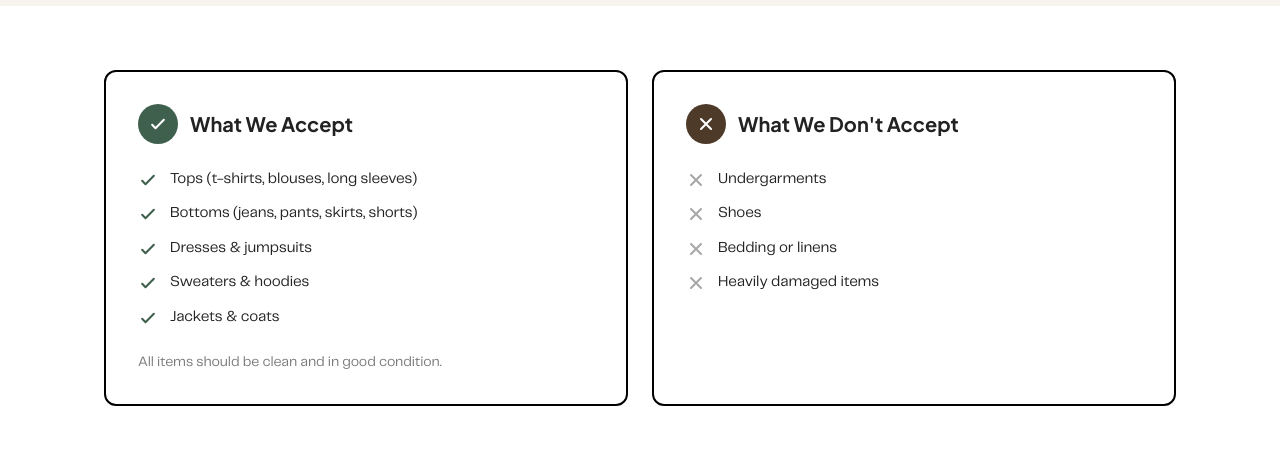
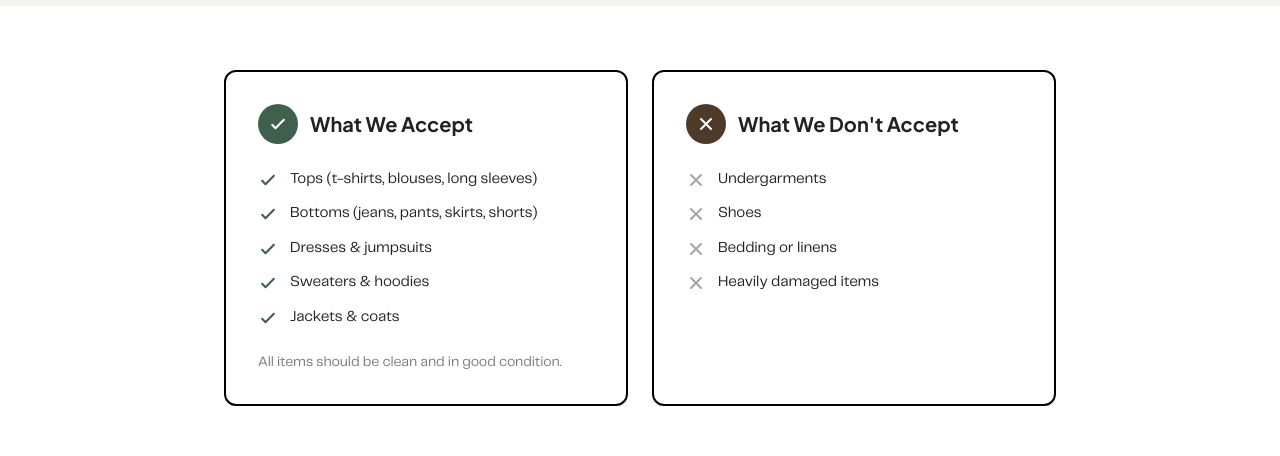
Before and after one commit to UgaTheDev/H4I_CampusCloset, a Next.js app: page /donate in a window 1280 px wide. Shown: the part 721-1177 px from the top of the page. Built offline with nearby package versions, Linux system fonts and the light colour scheme; no server answers; the database is empty; a web font is replaced by a local one.

Commit message:
Narrow donation page content width to max-w-4xl

```diff
--- a/src/app/(public)/donate/page.tsx
+++ b/src/app/(public)/donate/page.tsx
@@ -125,7 +125,7 @@ export default function DonatePage() {
 
       {/* ── Section 3: What We Accept ───────────────────── */}
       <section className="bg-white py-16">
-        <div className="mx-auto max-w-[1440px] px-6 lg:px-[104px]">
+        <div className="mx-auto max-w-4xl px-6 lg:px-8">
           <div className="grid gap-6 md:grid-cols-2">
             {/* Accept */}
             <Card variant="outlined" className="p-8">
@@ -199,7 +199,7 @@ export default function DonatePage() {
 
       {/* ── Section 5: Schedule a Pickup ────────────────── */}
       <section className="bg-white py-16">
-        <div className="mx-auto max-w-[1440px] px-6 lg:px-[104px]">
+        <div className="mx-auto max-w-4xl px-6 lg:px-8">
           <div className="text-center">
             <h2 className="font-display text-3xl text-brand-text">Schedule a Pickup</h2>
             <p className="mt-3 font-body text-brand-text/70">
```
